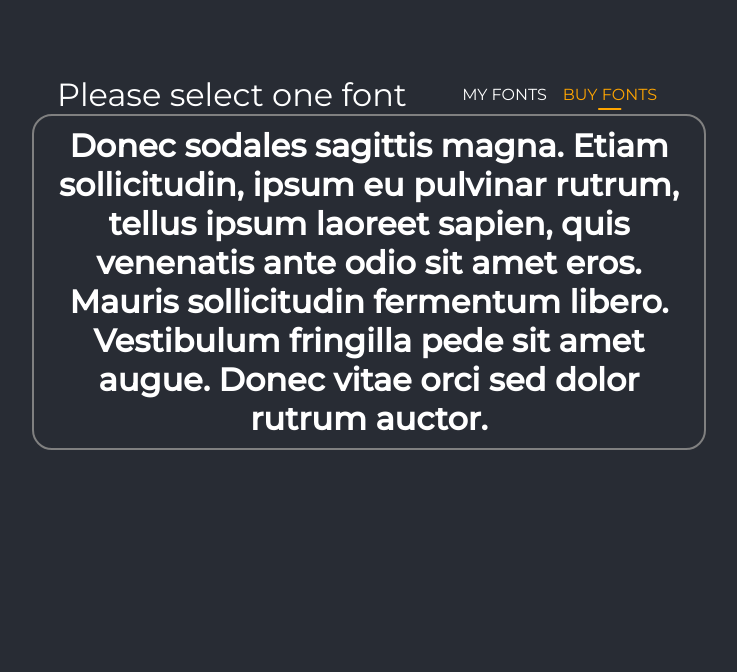
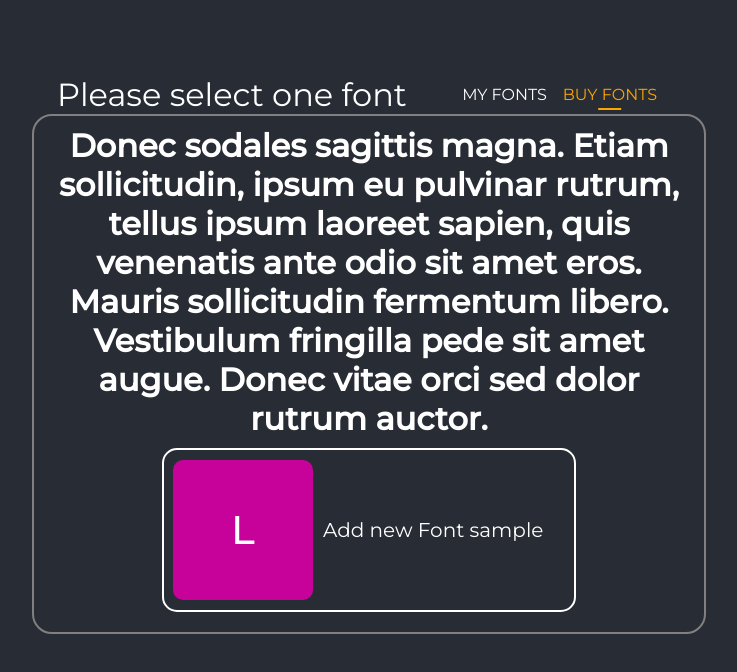
Before and after one commit to VakotUA/fonts, a React (Create React App) app: page /fonts/buynewfonts in a window 1280 px wide. Shown: the top 672 px of the page, without its empty margins (283-1020 px from the left). Built offline with nearby package versions, Linux system fonts and the light colour scheme.

Commit message:
addFont update

```diff
--- a/public/index.html
+++ b/public/index.html
@@ -1,7 +1,6 @@
 <!DOCTYPE html>
 <html lang="en">
   <head>
-
     <link rel="preconnect" href="https://fonts.googleapis.com">
     <link rel="preconnect" href="https://fonts.gstatic.com" crossorigin>
     <link href="https://fonts.googleapis.com/css2?family=Montserrat:wght@300;400;500&display=swap" rel="stylesheet">
@@ -10,6 +9,7 @@
 
     <meta name="viewport" content="width=device-width, initial-scale=1" />
     <meta name="description" content="Web site created using create-react-app"/>
+    <link rel="icon"  href="./favicon.ico"/>
 
     <title>Fonts</title>
   </head>
--- a/src/fonts/BuyNewFonts.js
+++ b/src/fonts/BuyNewFonts.js
@@ -1,16 +1,33 @@
-import React from 'react';
+import React, { useState, useEffect } from 'react';
 import { nanoid } from '@reduxjs/toolkit'
 import { useDispatch } from 'react-redux';
 import { fontAdded } from './fontSlice';
+import styles from './Fonts.module.css';
+
+function randomHexColor() {
+	return '#' + (Math.random() * 0xfffff * 1000000).toString(16).slice(0, 6)
+}
 
 export function BuyNewFonts() {
+	const [hexColor, setHexColor] = useState("")
+	useEffect(() => {
+		setHexColor(randomHexColor())
+	}, [])
+
 	const dispatch = useDispatch()
+
 	return (
-		<h1
-		// тестовая возможность добавить элемент
-		onClick={() => dispatch(fontAdded({ id: nanoid(), abbr: "M", color: "#00A653", colorBlindLabel: "green", label: "Merriweather project is led by Sorkin Type", isActive: false }))}
-		>
-			Donec sodales sagittis magna. Etiam sollicitudin, ipsum eu pulvinar rutrum, tellus ipsum laoreet sapien, quis venenatis ante odio sit amet eros. Mauris sollicitudin fermentum libero. Vestibulum fringilla pede sit amet augue. Donec vitae orci sed dolor rutrum auctor.
-		</h1>
+		<div style={{display: "flex", justifyContent: "center", flexWrap: "wrap"}}>
+			<h1>Donec sodales sagittis magna. Etiam sollicitudin, ipsum eu pulvinar rutrum, tellus ipsum laoreet sapien, quis venenatis ante odio sit amet eros. Mauris sollicitudin fermentum libero. Vestibulum fringilla pede sit amet augue. Donec vitae orci sed dolor rutrum auctor.</h1>
+			<div
+			className={styles.block}
+			onClick={() => {
+				dispatch(fontAdded({id: nanoid(), abbr: "L", color: hexColor, colorBlindLabel: "color", label: "Lorem ipsum dolor sit amet", isActive: false}))
+				setHexColor(randomHexColor())
+			}}>
+				<span className={styles.color} style={{backgroundColor: hexColor}}>L</span>
+				<p>Add new Font sample</p>
+			</div>
+		</div>
 	)
 }
--- a/src/fonts/Fonts.module.css
+++ b/src/fonts/Fonts.module.css
@@ -1,9 +1,3 @@
-* {
-	transition: all .3s;
-	margin: 0;
-	padding: 0;
-}
-
 .list {
 	width: 100%;
 	display: flex;
```
Also changed, not shown: src/fonts/FontList.js (+3 -7 lines), 1 other file (tests, documents, lock files or other folders).
